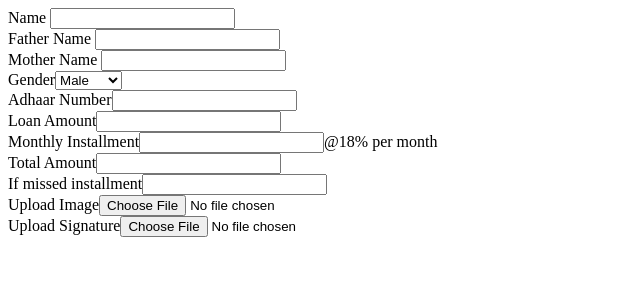
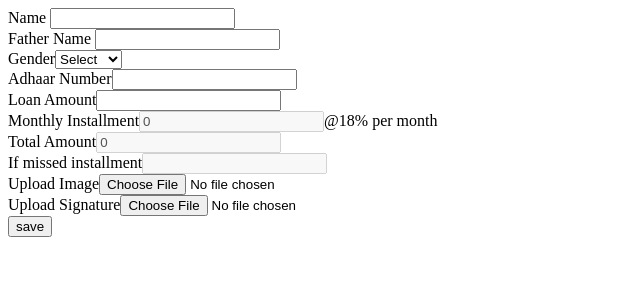
Before and after one commit to sushantsharma08/E-MoneyLender, a React (Vite) app in the folder Client/E-moneylender/: page / in a window 1280 px wide. Shown: the top 300 px of the page, without its empty margins (0-640 px from the left). Built offline with nearby package versions, Linux system fonts and the light colour scheme.

Commit message:
form made

```diff
--- a/Client/E-moneylender/src/Form.jsx
+++ b/Client/E-moneylender/src/Form.jsx
@@ -1,18 +1,39 @@
-import React from 'react'
+import React,{useState} from 'react'
 
 const Form = () => {
+    const [name, setName] = useState();
+    const [fathername, setFathersname] = useState();
+    const [gender, setGender] = useState();
+    const [loanAmount, setLoanAmount] = useState(0);
+    const [totalAmount, setTotalAmount] = useState(0);
+    const [monthlyInstalment, setMonthlyInstalment] = useState(0);
+
+
+    const setValues= (amount)=>{
+        let P=amount.target.value;
+        let R=18/12/100;
+        let x=1+R;
+        let x1 = P*R*Math.pow(x,12);
+        let x2 = Math.pow(x,12)-1;
+        let emi = Math.ceil(x1/x2);
+            setLoanAmount(P);
+            setMonthlyInstalment(emi);
+            setTotalAmount(emi*12)
+    }
+    const showdata = ()=>{
+        console.log(name,fathername,gender);
+    }
+
   return (
     <div className='form'>
-        <label htmlFor="name">Name</label> <input id='name' type="text" />
+        <label htmlFor="name">Name</label> <input id='name' type="text" onChange={(e)=>{setName(e.target.value)}} />
         <br />
-        <label htmlFor="fathername">Father Name</label> <input id='fathername' type="text" />
-        <br />
-        <label htmlFor="mothername">Mother Name</label> <input id='mothername' type="text" />
+        <label htmlFor="fathername">Father Name</label> <input id='fathername' type="text" onChange={(e)=>{setFathersname(e.target.value)}} />
         <br />
 
         <label htmlFor="gender">Gender</label>
-        <select name="gender" id="gender">
-        <option value="" default disabled>Select</option>
+        <select name="gender" id="gender" onClick={(e)=>{setGender(e.target.value)}}>
+        <option value="" selected disabled>Select</option>
         <option value="male">Male</option>
         <option value="female">Female</option>
         </select>
@@ -24,20 +45,20 @@ const Form = () => {
         <br />
 
         <label htmlFor="Amount">Loan Amount</label>
-        <input type="number" name="loanamount" id="Amount"/>
+        <input type="number" name="loanamount" id="Amount" onChange={(e)=>{setValues(e)}} />
         <br />
 
-        <label htmlFor="Amount">Monthly Installment</label>
-        <input type="number" name="loanamount" id="Amount"/>
+        <label htmlFor="monthlyinstalment">Monthly Installment</label>
+        <input type="number" disabled name="loanamount" id="Amountmonthlyinstalment" value={monthlyInstalment} />
         @18% per month
         <br />
 
         <label htmlFor="Amount">Total Amount</label>
-        <input type="number" name="totalamount" id="totalAmount"/>
+        <input type="number" disabled name="totalamount" id="totalAmount" value={totalAmount} />
         <br />
 
         <label htmlFor="missedamount">If missed installment</label>
-        <input type="number" name="missed" id="missedamount"/>
+        <input type="number" disabled name="missed" id="missedamount"/>
         <br />
 
         <label htmlFor="image">Upload Image</label>
@@ -48,6 +69,8 @@ const Form = () => {
         <input type="file" name="signature" id="signature"/>
         <br />
 
+        <button onClick={showdata} >save</button>
+
     </div>
   )
 }
```
Also changed, not shown: 2 other files (tests, documents, lock files or other folders).
